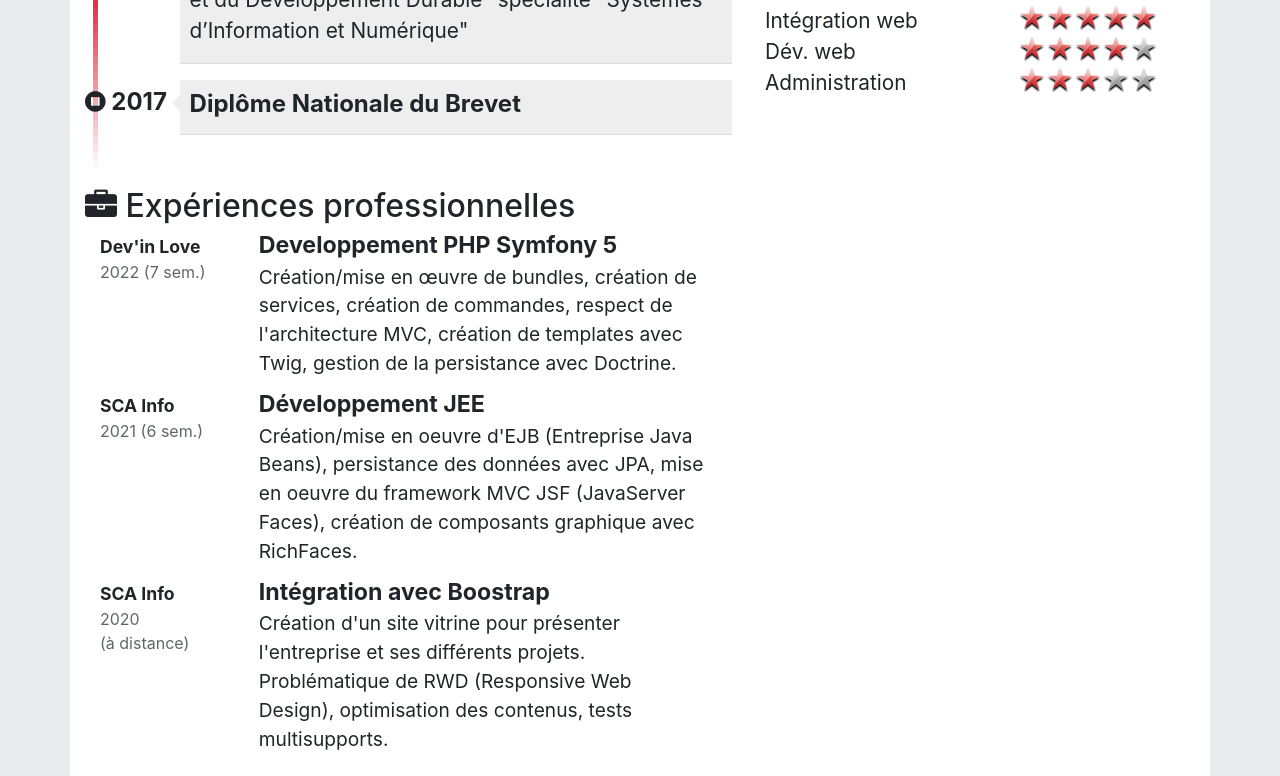
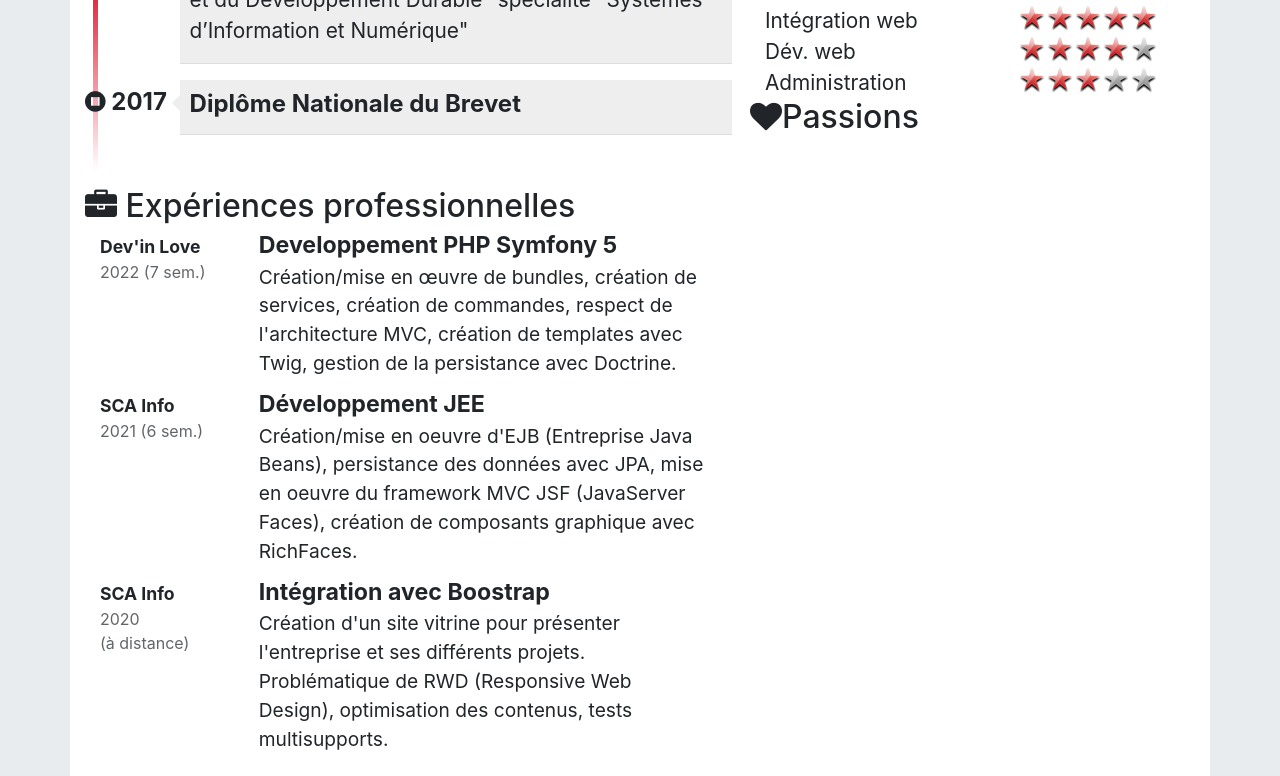
Before and after one commit to Yanou83/Yanou83.github.io, a plain HTML site: page pages/CV.html in a window 1280 px wide. Shown: the part 864-1640 px from the top of the page. Drawn offline with nearby package versions, Linux system fonts and the light colour scheme.

```diff
--- a/pages/CV.html
+++ b/pages/CV.html
@@ -363,6 +363,8 @@
                                     <div class="classement classement3"></div>
                                 </div>
                             </div>
+                            <div class="rubrique clearfix">
+                                <h2><span class="fa fa-heart" aria-hidden="true"></span>Passions</h2>
                             </div>
                         </div>
                     </div>
```
Lines whose indentation alone changed are shown as unchanged.
